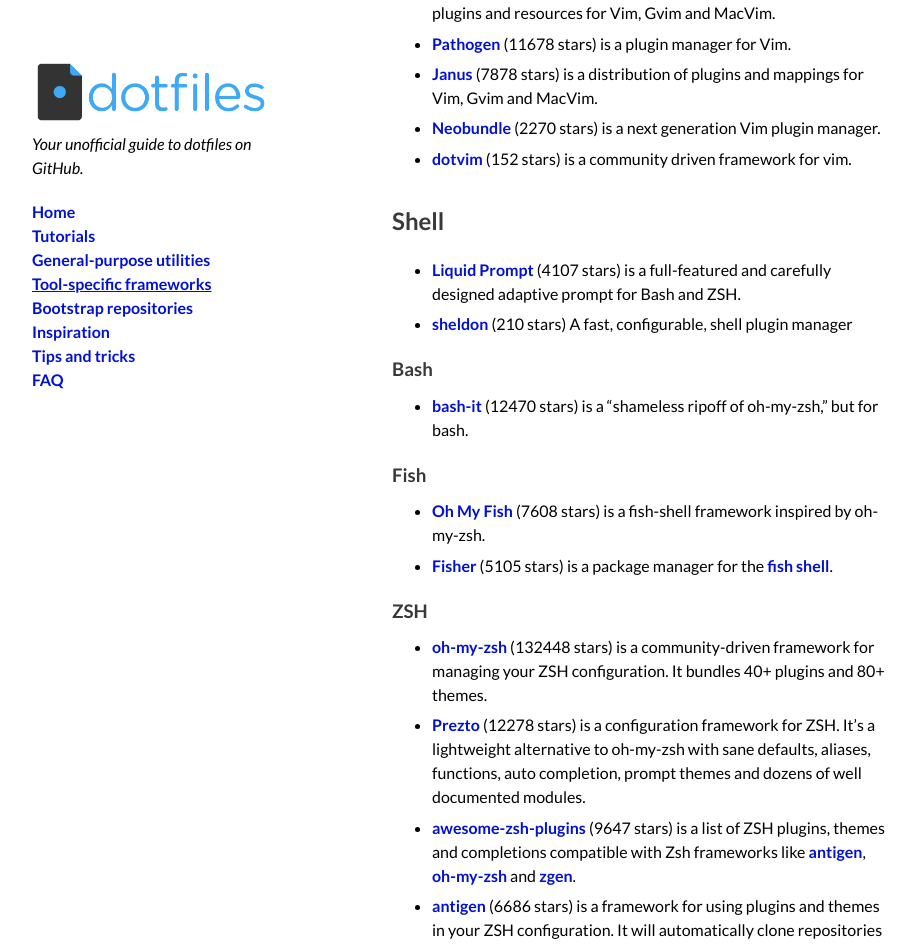
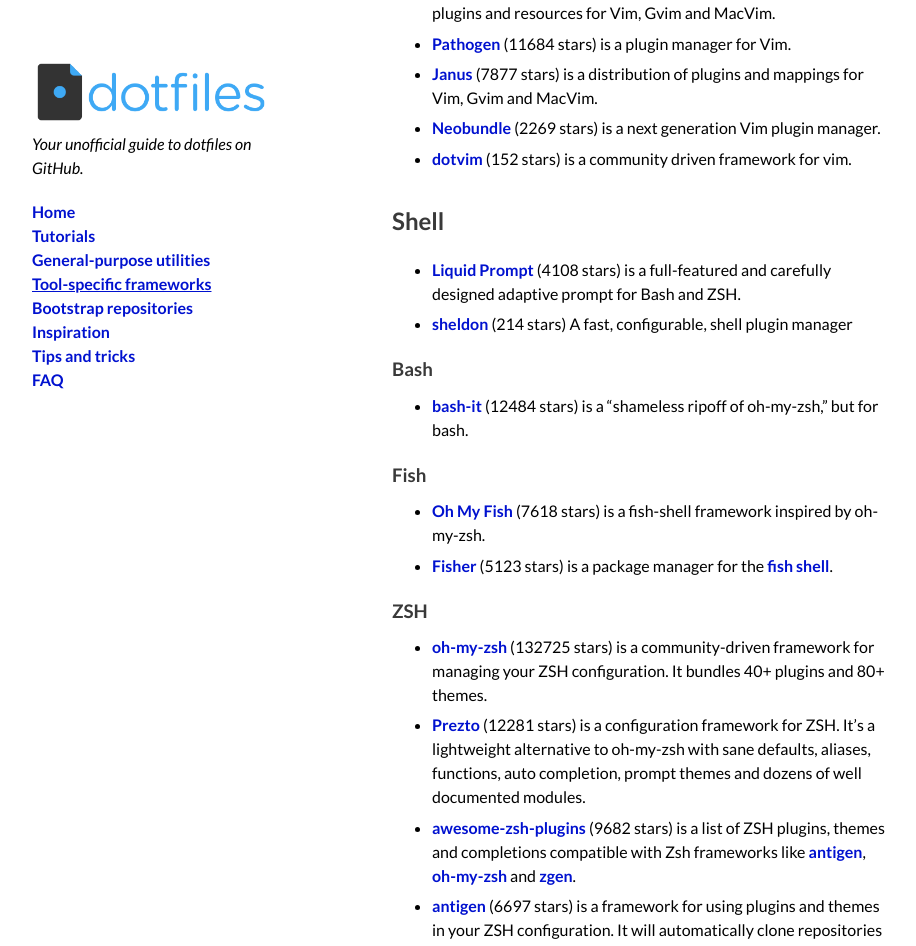
Before and after one commit to dotfiles/dotfiles.github.com, a Jekyll site: the page built from frameworks.md, in a window 1280 px wide and 1400 px high, scrolled down 738 px. Shown: the top 946 px of the window, without its empty margins (178-1094 px from the left). Built offline with Jekyll 4.4.1, drawn with Linux system fonts in a browser that asks for light colours; comment, search, counter and statistics services are not loaded; some of the changed text lies outside the part shown.

Commit message:
Update star counts

```diff
--- a/_data/frameworks.yml
+++ b/_data/frameworks.yml
@@ -2,7 +2,7 @@
   forks: 442
   name: Liquid Prompt
   notes: is a full-featured and carefully designed adaptive prompt for Bash and ZSH.
-  stars: 4107
+  stars: 4108
   url: https://github.com/nojhan/liquidprompt
 - category: Shell
   forks: 0
@@ -13,31 +13,31 @@
   stars: 18
   url: https://github.com/abourdon/shprofile
 - category: Shell
-  forks: 2195
+  forks: 2193
   name: bash-it
   notes: is a "shameless ripoff of oh-my-zsh," but for bash.
-  stars: 12470
+  stars: 12484
   subcategory: Bash
   url: https://github.com/Bash-it/bash-it
 - category: Shell
   forks: 231
   name: Fisher
   notes: is a package manager for the [fish shell](https://fishshell.com).
-  stars: 5105
+  stars: 5123
   subcategory: Fish
   url: https://github.com/jorgebucaran/fisher
 - category: Shell
   forks: 652
   name: Oh My Fish
   notes: is a fish-shell framework inspired by oh-my-zsh.
-  stars: 7608
+  stars: 7618
   subcategory: Fish
   url: https://github.com/oh-my-fish/oh-my-fish
 - category: Shell
   forks: 59
   name: Antibody
   notes: is a shell plugin manager made from the ground up thinking about performance.
-  stars: 1602
+  stars: 1600
   subcategory: ZSH
   url: https://github.com/getantibody/antibody
 - category: Shell
@@ -51,13 +51,13 @@
   subcategory: ZSH
   url: https://github.com/Tarrasch/antigen-hs
 - category: Shell
-  forks: 263
+  forks: 264
   name: antigen
   notes: is a framework for using plugins and themes in your ZSH configuration. It
     will automatically clone repositories containing the plugins you're using without
     you having to manually create submodules or clones, and supports using [oh-my-zsh](https://github.com/robbyrussell/oh-my-zsh)
     plugins and themes as well as ones published as separate repositories.
-  stars: 6686
+  stars: 6697
   subcategory: ZSH
   url: https://github.com/zsh-users/antigen
 - category: Shell
@@ -71,20 +71,20 @@
   subcategory: ZSH
   url: https://github.com/dotphiles/dotzsh
 - category: Shell
-  forks: 22659
+  forks: 22701
   name: oh-my-zsh
   notes: is a community-driven framework for managing your ZSH configuration. It bundles
     40+ plugins and 80+ themes.
-  stars: 132448
+  stars: 132725
   subcategory: ZSH
   url: https://github.com/robbyrussell/oh-my-zsh
 - category: Shell
-  forks: 4420
+  forks: 4422
   name: Prezto
   notes: is a configuration framework for ZSH. It's a lightweight alternative to oh-my-zsh
     with sane defaults, aliases, functions, auto completion, prompt themes and dozens
     of well documented modules.
-  stars: 12278
+  stars: 12281
   subcategory: ZSH
   url: https://github.com/sorin-ionescu/prezto
 - category: Shell
@@ -92,7 +92,7 @@
   name: slimzsh
   notes: is a small starter framework for ZSH that features the pure prompt, syntax
     highlighting and tab completion.
-  stars: 517
+  stars: 518
   subcategory: ZSH
   url: https://github.com/changs/slimzsh
 - category: Shell
@@ -111,24 +111,24 @@
     Zgen will also automatically handle cloning repositories for plugins you're using
     without you manually maintaining submodules or clones, and can use [oh-my-zsh](https://github.com/robbyrussell/oh-my-zsh)
     and [Prezto](https://github.com/sorin-ionescu/prezto) compliant plugins and themes.
-  stars: 1326
+  stars: 1327
   subcategory: ZSH
   url: https://github.com/tarjoilija/zgen
 - category: Shell
-  forks: 202
+  forks: 203
   name: zplug
   notes: is a next-generation plugin manager for ZSH. There is more to a ZSH plugin
     manager than increasing its speed. Also, there is nothing that zplug cannnot do.
-  stars: 4714
+  stars: 4718
   subcategory: ZSH
   url: https://github.com/zplug/zplug
 - category: Shell
-  forks: 423
+  forks: 425
   name: awesome-zsh-plugins
   notes: is a list of ZSH plugins, themes and completions compatible with Zsh frameworks
     like [antigen](https://github.com/zsh-users/antigen), [oh-my-zsh](https://github.com/robbyrussell/oh-my-zsh)
     and [zgen](https://github.com/tarjoilija/zgen).
-  stars: 9647
+  stars: 9682
   subcategory: ZSH
   url: https://github.com/unixorn/awesome-zsh-plugins
 - category: Shell
@@ -138,7 +138,7 @@
     the [zsh-users/zsh-completions](https://github.com/zsh-users/zsh-completions)
     collection, and the [bullet-train](https://github.com/caiogondim/bullet-train.zsh)
     theme.
-  stars: 420
+  stars: 422
   subcategory: ZSH
   url: https://github.com/unixorn/zsh-quickstart-kit
 - category: Shell
@@ -147,7 +147,7 @@
   notes: is an elastic and fast ZSH plugin manager that will allow you to install
     everything from GitHub and other sites. Zplugin has Turbo mode which yields 50-80%
     faster ZSH startup!
-  stars: 2558
+  stars: 2571
   subcategory: ZSH
   url: https://github.com/zdharma/zplugin
 - category: Editors
@@ -158,7 +158,7 @@
   subcategory: Emacs
   url: https://github.com/cask/cask
 - category: Editors
-  forks: 1775
+  forks: 1776
   name: Prelude
   notes: is an enhanced Emacs 24 distribution that should make your experience with
     Emacs both more pleasant and more powerful.
@@ -166,18 +166,18 @@
   subcategory: Emacs
   url: https://github.com/bbatsov/prelude
 - category: Editors
-  forks: 4924
+  forks: 4922
   name: Spacemacs
   notes: is a Emacs 24 distribution that builds on Evil-mode with ports of popular
     Vim plugins to closer emulate a Vim environment.
-  stars: 21702
+  stars: 21712
   subcategory: Emacs
   url: https://github.com/syl20bnr/spacemacs
 - category: Editors
-  forks: 229
+  forks: 227
   name: use-package
   notes: is a declaration macro for simplifying your `.emacs`
-  stars: 3650
+  stars: 3657
   subcategory: Emacs
   url: https://github.com/jwiegley/use-package
 - category: Editors
@@ -191,49 +191,49 @@
   forks: 833
   name: Janus
   notes: is a distribution of plugins and mappings for Vim, Gvim and MacVim.
-  stars: 7878
+  stars: 7877
   subcategory: Vim
   url: https://github.com/carlhuda/janus
 - category: Editors
   forks: 166
   name: Neobundle
   notes: is a next generation Vim plugin manager.
-  stars: 2270
+  stars: 2269
   subcategory: Vim
   url: https://github.com/Shougo/neobundle.vim
 - category: Editors
   forks: 1210
   name: Pathogen
   notes: is a plugin manager for Vim.
-  stars: 11678
+  stars: 11684
   subcategory: Vim
   url: https://github.com/tpope/vim-pathogen
 - category: Editors
-  forks: 3764
+  forks: 3766
   name: spf13-vim
   notes: is Steve Francia's Vim distribution of vim plugins and resources for Vim,
     Gvim and MacVim.
-  stars: 15172
+  stars: 15177
   subcategory: Vim
   url: https://github.com/spf13/spf13-vim
 - category: Editors
-  forks: 1518
+  forks: 1516
   name: vim-plug
   notes: is a simple plugin manager that supports parallel installations / upgrades.
-  stars: 24452
+  stars: 24533
   subcategory: Vim
   url: https://github.com/junegunn/vim-plug
 - category: Editors
-  forks: 2515
+  forks: 2516
   name: Vundle
   notes: is short for _Vim Bundle_ and is a plugin manager for Vim. It works with
     Pathogen compatible vim plugins.
-  stars: 22509
+  stars: 22526
   subcategory: Vim
   url: https://github.com/VundleVim/Vundle.vim
 - category: Shell
   forks: 7
   name: sheldon
   notes: A fast, configurable, shell plugin manager
-  stars: 210
+  stars: 214
   url: https://github.com/rossmacarthur/sheldon
```
Also changed, not shown: _data/bootstrap.yml (+4 -4 lines), _data/inspiration.yml (+27 -27 lines), _data/utilities.yml (+21 -21 lines).
